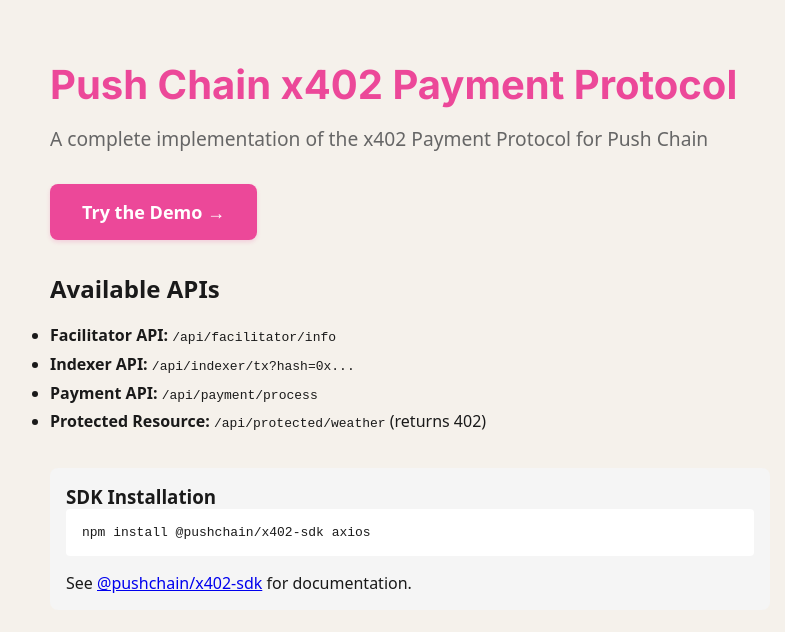
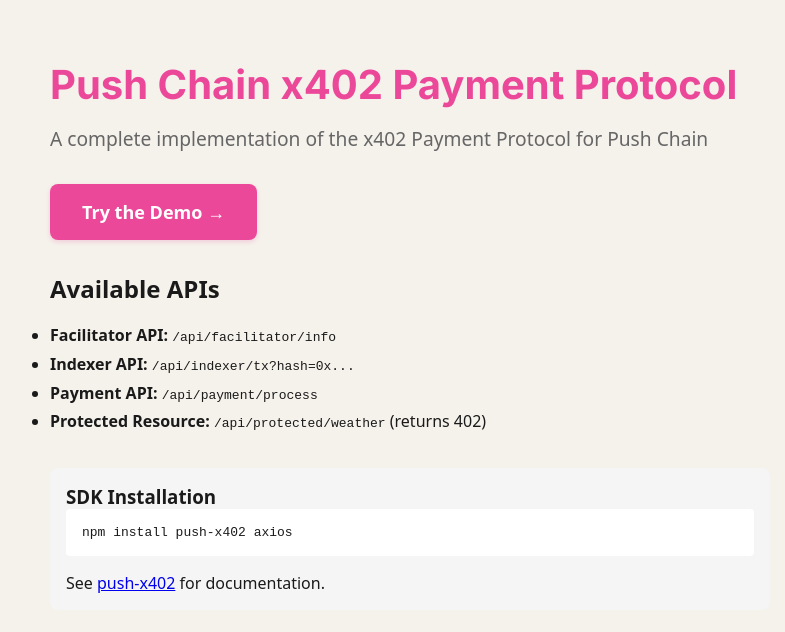
Before and after one commit to SamsShow/pushindexer, a Next.js app: page / in a window 1280 px wide. Shown: the top 632 px of the page, without its empty margins (230-1015 px from the left). Built offline with nearby package versions, Linux system fonts and the light colour scheme.

Commit message:
Update demo link and SDK installation instructions on the homepage
- Change demo link to point to the live URL and open in a new tab for better user experience.
- Update SDK installation command to reflect the new package name and provide an updated link to the documentation.

```diff
--- a/pages/index.tsx
+++ b/pages/index.tsx
@@ -8,7 +8,9 @@
 
       <div style={{ marginTop: '2rem', marginBottom: '2rem' }}>
         <a
-          href="/demo"
+          href="https://pushtest-alpha.vercel.app/demo"
+          target="_blank"
+          rel="noopener noreferrer"
           style={{
             display: 'inline-block',
             padding: '16px 32px',
@@ -49,10 +51,10 @@
       <div style={{ marginTop: '2rem', padding: '1rem', backgroundColor: '#f5f5f5', borderRadius: '8px' }}>
         <h3 style={{ marginTop: '0' }}>SDK Installation</h3>
         <pre style={{ backgroundColor: '#fff', padding: '1rem', borderRadius: '4px', overflow: 'auto' }}>
-{`npm install @pushchain/x402-sdk axios`}
+{`npm install push-x402 axios`}
         </pre>
         <p style={{ marginTop: '1rem', marginBottom: '0' }}>
-          See <a href="https://www.npmjs.com/package/@pushchain/x402-sdk" target="_blank" rel="noopener noreferrer">@pushchain/x402-sdk</a> for documentation.
+          See <a href="https://www.npmjs.com/package/push-x402?activeTab=readme" target="_blank" rel="noopener noreferrer">push-x402</a> for documentation.
         </p>
       </div>
     </div>
```
